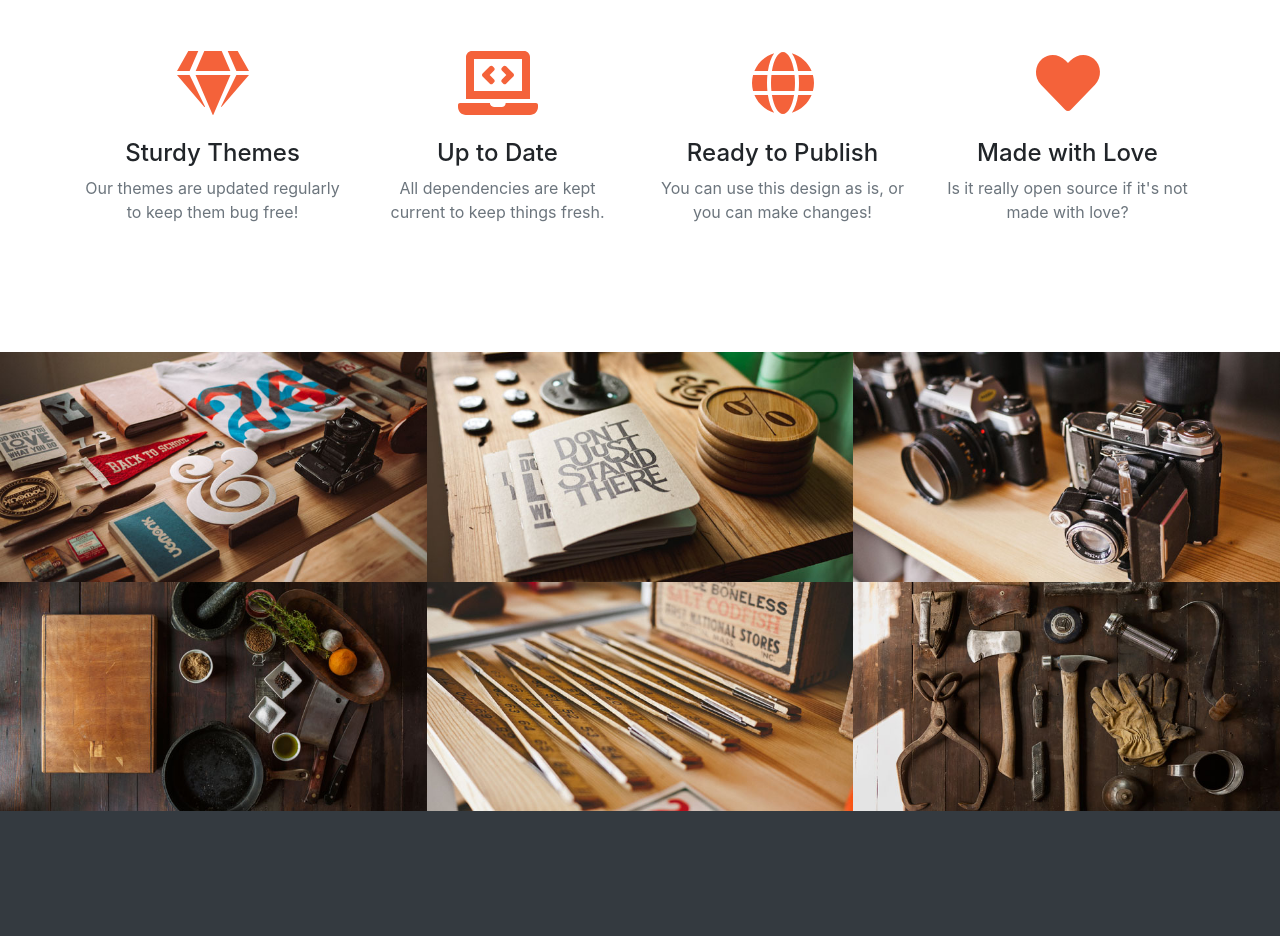
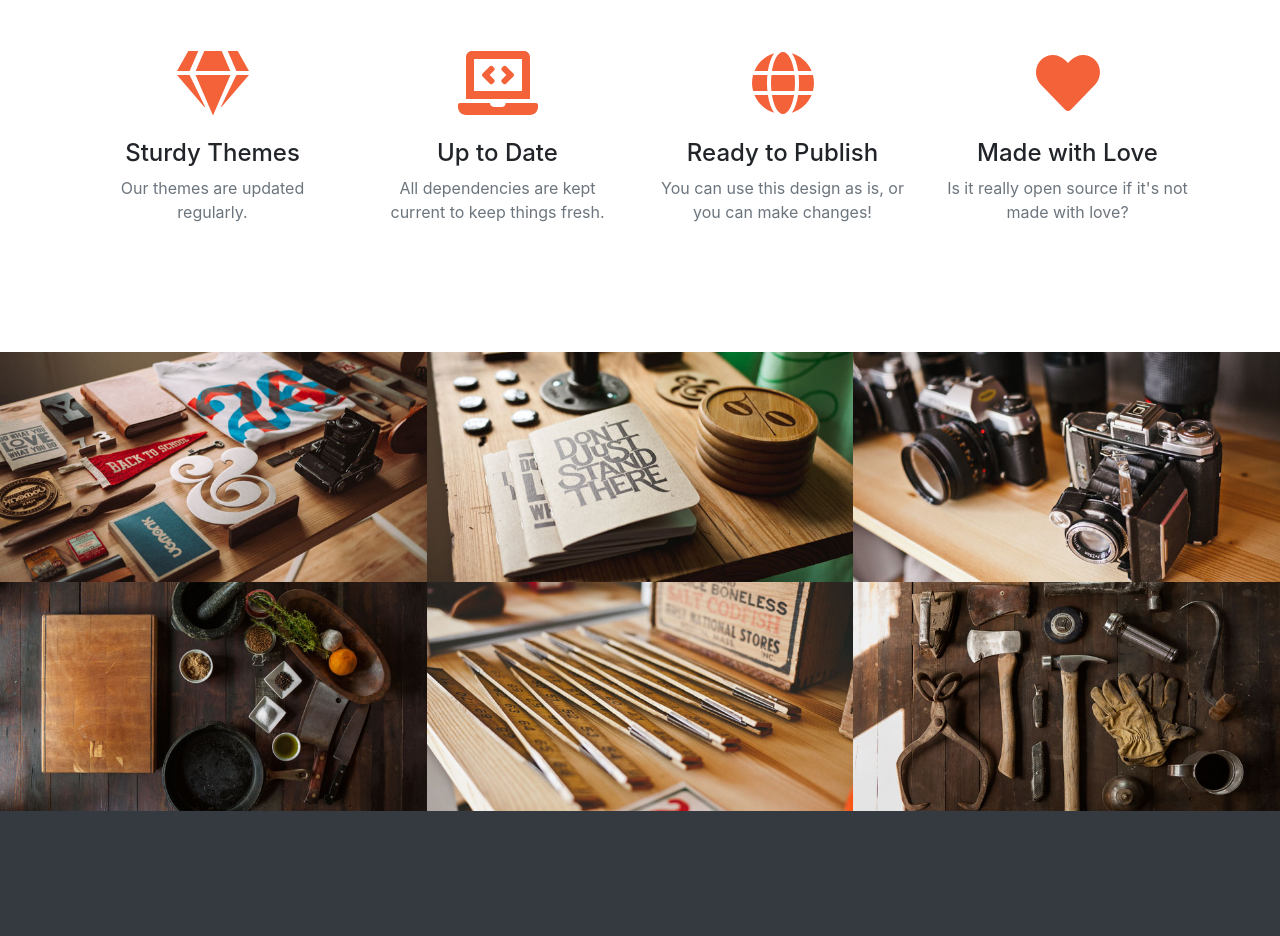
Before and after one commit to taymar2022/Portfolio, a plain HTML site: page index.html in a window 1280 px wide. Shown: the part 1492-2428 px from the top of the page. Drawn offline with nearby package versions, Linux system fonts and the light colour scheme; a web font is replaced by a local one.

Commit message:
Update index.html

```diff
--- a/index.html
+++ b/index.html
@@ -72,7 +72,7 @@
                         <div class="mt-5">
                             <i class="fas fa-4x fa-gem text-primary mb-4"></i>
                             <h3 class="h4 mb-2">Sturdy Themes</h3>
-                            <p class="text-muted mb-0">Our themes are updated regularly to keep them bug free!</p>
+                            <p class="text-muted mb-0">Our themes are updated regularly.</p>
                         </div>
                     </div>
                     <div class="col-lg-3 col-md-6 text-center">
```
